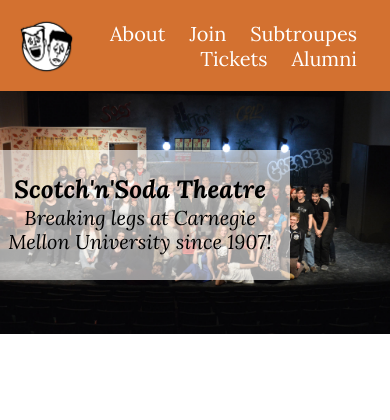
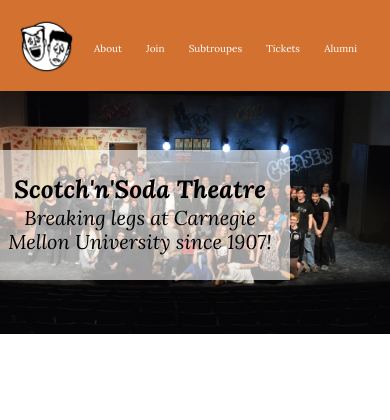
Before and after one commit to rendavison/snsWebsite, a Flask app: page / in a window 390 px wide. Shown: the top 420 px of the page. Run offline with Flask 2, Linux system fonts and the light colour scheme; some libraries are stand-ins or nearby versions.

Commit message:
please shrink my links :

```diff
--- a/app/static/sass/main.css
+++ b/app/static/sass/main.css
@@ -214,7 +214,7 @@ MOBILE COMPATIBLE CSS
   .tab {
     display: none; }
 
-  .topbar {
-    font-size: 15px; } }
+  .topbar a {
+    font-size: 10px; } }
 
 /*# sourceMappingURL=main.css.map */
--- a/app/static/sass/main.scss
+++ b/app/static/sass/main.scss
@@ -232,6 +232,8 @@ MOBILE COMPATIBLE CSS
   }
 
   .topbar {
-    font-size: 15px;
+    a {
+      font-size: 10px;
+    }
   }
 }
```
